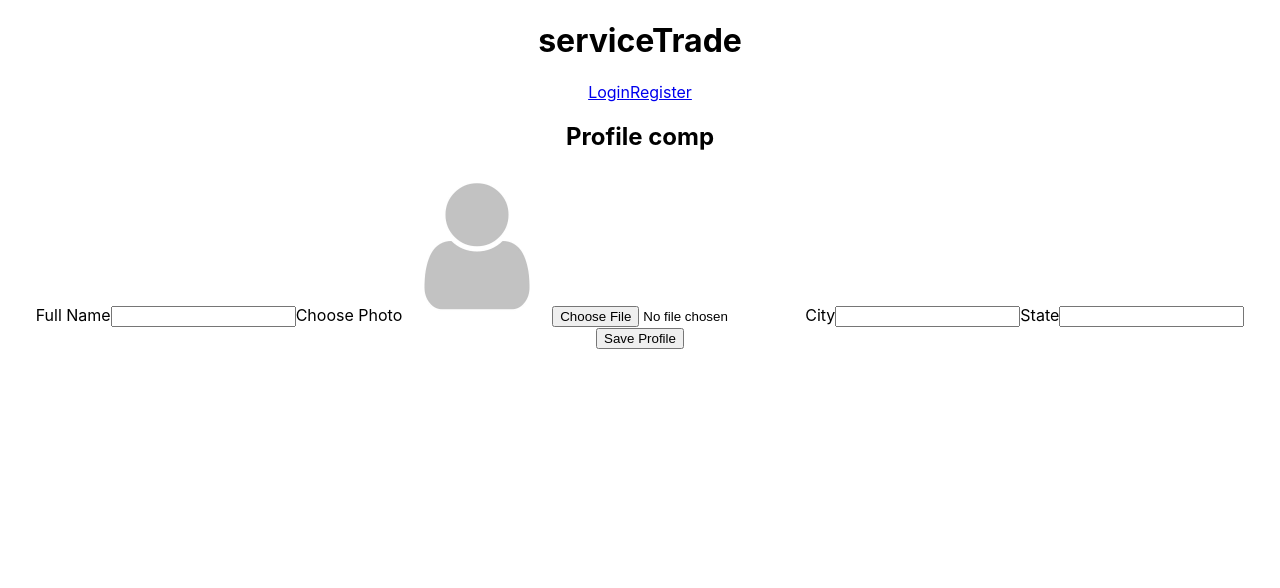
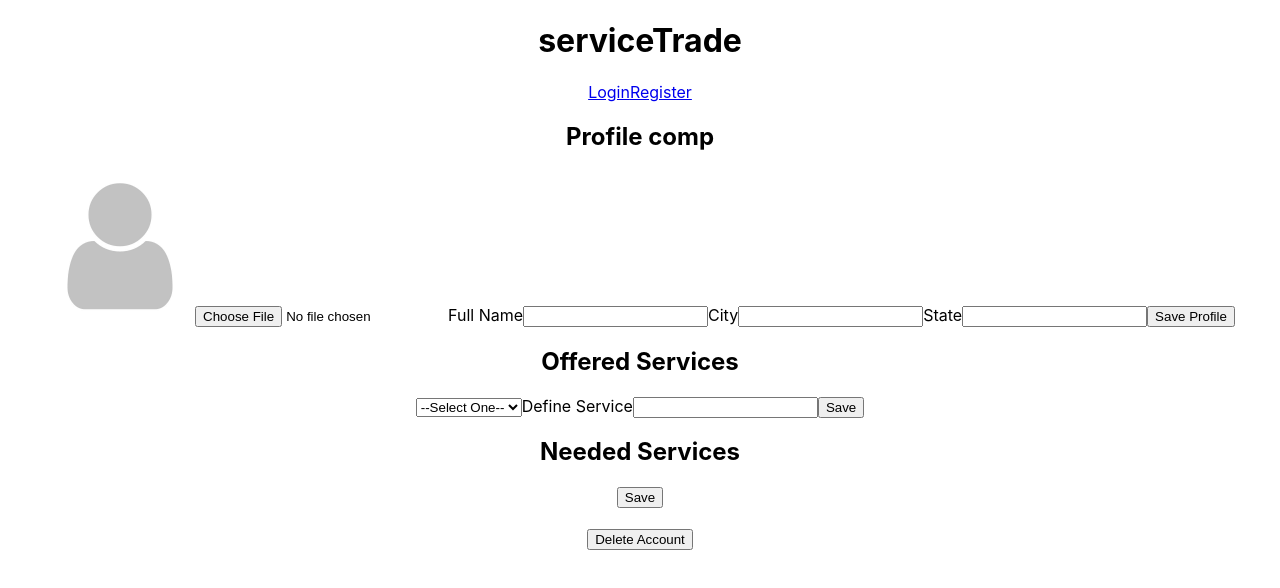
Before and after one commit to GrantSimmonsDV/serviceTrade, a React (Create React App) app: page /profile in a window 1280 px wide. Shown: the top 588 px of the page. Built offline with nearby package versions, Linux system fonts and the light colour scheme.

Commit message:
uploadMON

```diff
--- a/src/App.js
+++ b/src/App.js
@@ -15,7 +15,6 @@ function App() {
   const handleUserId = (userId) => {
     setUserId(userId);
   };
-
 
   return (
     <Router>
@@ -36,9 +35,12 @@ function App() {
             <Route path="/chat">
               <Chat />
             </Route>
-            <Route path="/profile">
-              <Profile />
-            </Route>
+            <Route
+              path="/profile"
+              render={(props) => (
+              <Profile {...props} userId={userId} />
+              )}
+            />
           </Switch>
         </div>
       </div>
--- a/src/components/profile/Profile.js
+++ b/src/components/profile/Profile.js
@@ -19,38 +19,85 @@ import React, { useState } from "react";
 import axios from "axios";
 import "./Profile.css";
 
-export default function Profile() {
+export default function Profile(props) {
   const [fullName, setFullName] = useState("");
   const [profilePic, setProfilePic] = useState("");
   const [city, setCity] = useState("");
   const [state, setState] = useState("");
+  const [service_category, setService_Category] = useState("");
+  const [service_define, setService_Define] = useState("");
+  const [service_image, setService_Image] = useState(20);
 
+  const handleSelect = (e) => {
+    const output = e.target[e.target.selectedIndex].value;
+    setService_Category(output);
+  };
+
+  const defineService = (e) => setService_Define(e.target.value);
 
   const handleClick = (e) => {
-  //update profile data
-  axios
-    .put("/profile/:id", { fullName, profilePic, city, state })
-    .then((res) => {
-
+    //update profile data
+    axios
+      .put("/profile/:id", { fullName, profilePic, city, state })
+      .then((res) => {
+        props.handleUserId(res.data.id);
+        //Once saved turning the input into texts on their profile
+      });
+  };
+  //*********** CREATE
+  const intialOfferedSrv = () => {
+    axios
+      .post(`/profile/offered/${props.userId}`, {
+        service_category,
+        service_define,
+        service_image,
+      })
+      .then((res) => {
+        console.log(res.data)
+        alert("Services added");
+        //Once saved a list of those offered services appear as a list on their profile.
+      });
+  };
+  const intialNeededSrv = () => {
+    axios.post("/profile/needed/:user_id", {}).then((res) => {
+      //Once saved a list of those needed services appear as a list on their profile.
     });
   };
 
+  //*********** UPDATE
+  const updateOfferedSrv = () => {
+    axios.put("/profile/offered/update/:user_id", {}).then((res) => {
+      //Once saved a list of those needed services appear as a list on their profile.
+    });
+  };
+  const updateNeededSrv = () => {
+    axios.put("/profile/needed/update/:user_id", {}).then((res) => {
+      //Once saved a list of those needed services appear as a list on their profile.
+    });
+  };
 
+  //*********** DELETE
+  const deleteOfferedSrv = () => {
+    axios.delete("/profile/offered/delete/:user_id", {}).then((res) => {
+      //Once saved a list of those needed services appear as a list on their profile.
+    });
+  };
+  const deleteNeededSrv = () => {
+    axios.delete("/profile/needed/delete/:user_id", {}).then((res) => {
+      //Once saved a list of those needed services appear as a list on their profile.
+    });
+  };
+
+  //*********** DELETE ACCOUNT
+  const deleteAccount = () => {
+    axios.delete("/profile/:id").then((res) => {});
+  };
 
   return (
     <div className="profile">
       <h2>Profile comp</h2>
-      <label>
-        Full Name
-        <input
-          type="text"
-          value={fullName}
-          onChange={(e) => setFullName(e.target.value)}
-        />
-      </label>
 
       <label id="uploadBtn">
-        Choose Photo
         <img src="profile-silhouette.jpeg" id="photo" />
         <input
           type="file"
@@ -58,6 +105,15 @@ export default function Profile() {
           alt="Profile Picture"
           src={profilePic}
           onChange={(e) => setProfilePic(e.target.value)}
+        />
+      </label>
+
+      <label>
+        Full Name
+        <input
+          type="text"
+          value={fullName}
+          onChange={(e) => setFullName(e.target.value)}
         />
       </label>
 
@@ -77,7 +133,61 @@ export default function Profile() {
           onChange={(e) => setState(e.target.value)}
         />
       </label>
-      <button onClick={handleClick} className="save_profileBtn">Save Profile</button>
+      <button onClick={handleClick} className="save_profileBtn">
+        Save Profile
+      </button>
+      <h2>Offered Services</h2>
+      {/* Needing to add this as a seperate component */}
+
+      <select id="offerSelect" onChange={(e) => handleSelect(e)}>
+        <option disabled selected>
+          --Select One--
+        </option>
+        <option value="yard">Yard</option>
+        <option value="ed">Ed</option>
+        <option value="auto">Auto</option>
+        <option value="pets">Pet</option>
+        <option value="goods">Goods</option>
+        <option value="home">Home</option>
+      </select>
+
+      <label>Define Service</label>
+      <input type="text" onChange={defineService} />
+
+      <button onClick={intialOfferedSrv} className="save_offeredBtn">
+        Save
+      </button>
+
+      <form action="">
+        <h2>Needed Services</h2>
+        <button onClick={intialNeededSrv} className="save_neededBtn">
+          Save
+        </button>
+      </form>
+
+      {/*
+    const limitOffered = document.forms[0][0]
+
+  let limit = 0;
+
+    limitOffered.map(() => {
+      limit++;
+      if(limit < 3){
+
+      } else{
+        return alert ("Limit of 3")
+      }
+    })
+
+    if (limit <
+   */}
+
+      <br />
+      <button onClick={deleteAccount} className="delete_accountBtn">
+        Delete Account
+      </button>
     </div>
   );
 }
+
+// (document.querySelector("#offerSelect").options)
```
Also changed, not shown: src/components/services/nServices.js (added, +21 -0 lines), src/components/services/oServices.js (added, +26 -0 lines), 1 other file (tests, documents, lock files or other folders).
